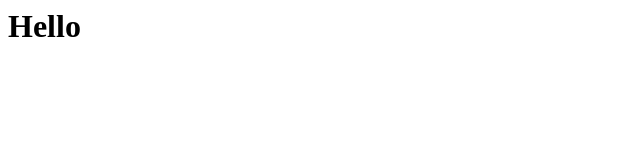
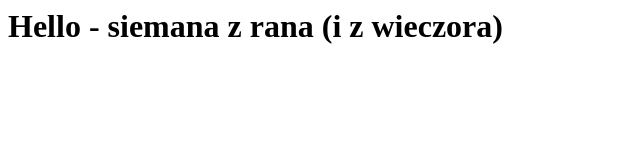
Before and after one commit to piglet82/skills-code-with-codespaces, a plain HTML site: page index.html in a window 1280 px wide. Shown: the whole page, without its empty margins (0-640 px from the left). Drawn offline with Linux system fonts and the light colour scheme.

Commit message:
Adding hello from the codespace!

```diff
--- a/index.html
+++ b/index.html
@@ -1,3 +1,3 @@
 <html>
-  <h1>Hello</h1>
+  <h1>Hello - siemana z rana (i z wieczora)</h1>
 </html>
```
